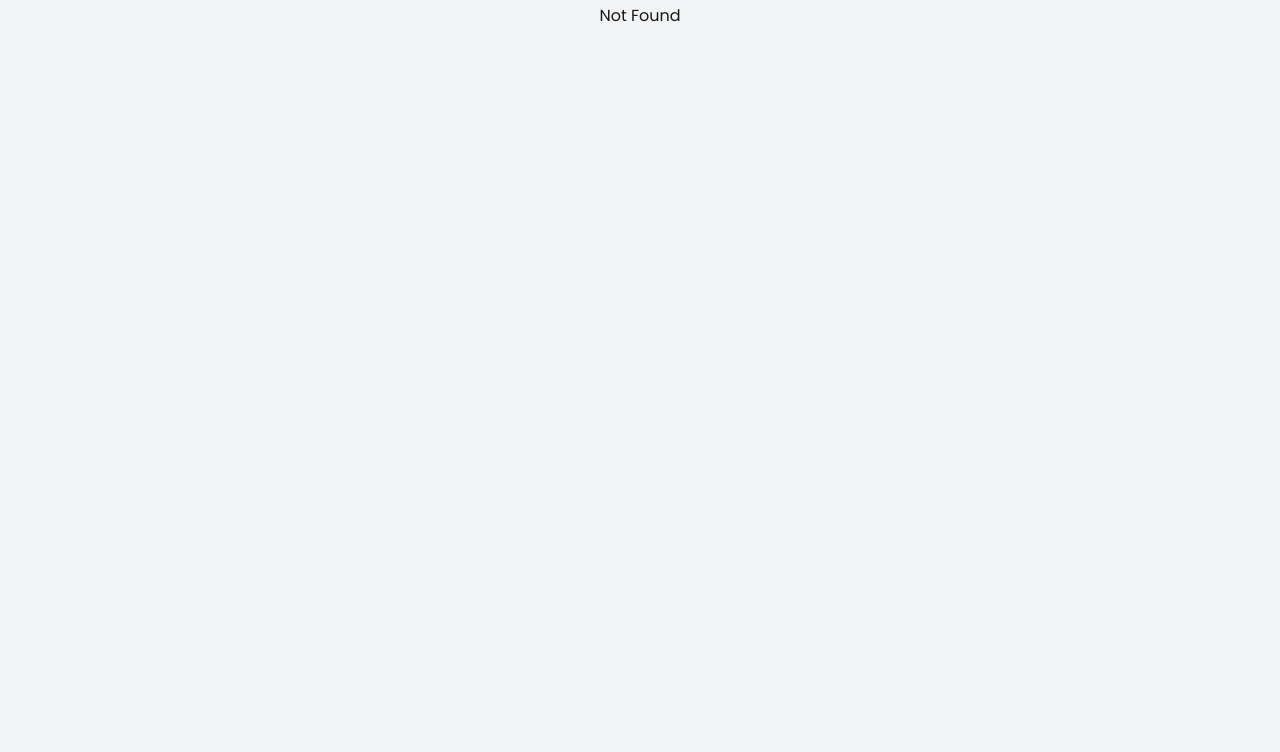
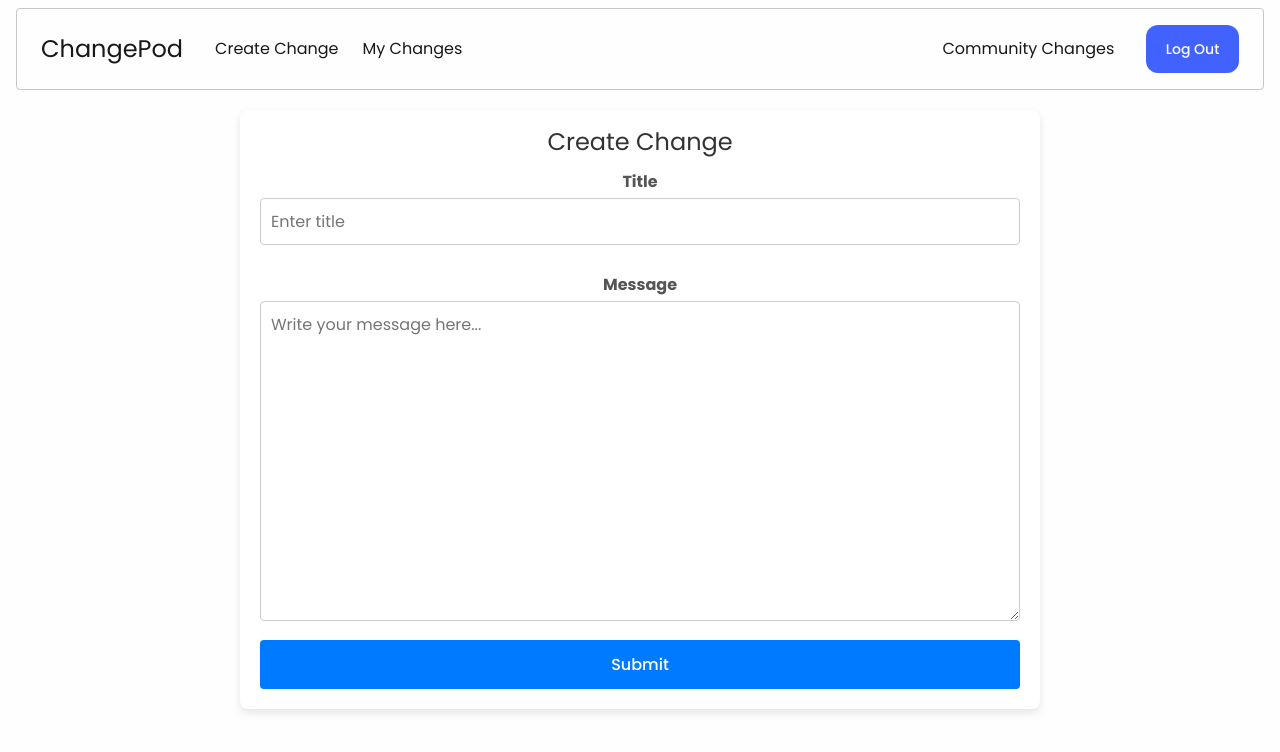
Before and after one commit to Flaryiest/hack-the-change, a React (Vite) app in the folder Frontend/: page /dashboard/create in a window 1280 px wide. Shown: the top 752 px of the page. Built offline with nearby package versions, Linux system fonts and the light colour scheme.

Commit message:
created basic pages for dashboard

```diff
--- a/Frontend/src/Router.jsx
+++ b/Frontend/src/Router.jsx
@@ -4,7 +4,7 @@ import DashboardLayout from "./components/Dashboard/DashboardLayout.jsx"
 import Homepage from "./components/Homepage.jsx"
 import Login from "./components/Login.jsx"
 import Dashboard from "./components/Dashboard/Dashboard.jsx"
-
+import CreateChange from "./components/Dashboard/CreateChange.jsx"
 const router = createBrowserRouter(
     createRoutesFromElements(
         <>
@@ -14,6 +14,7 @@ const router = createBrowserRouter(
             </Route>
             <Route element={<DashboardLayout />}>
                 <Route path="/dashboard" element={<Dashboard />} />
+                <Route path="/dashboard/create" element={<CreateChange/>} />
             </Route>
             <Route path="*" element={<div>Not Found</div>} />
         </>
--- /dev/null
+++ b/Frontend/src/components/Dashboard/CreateChange.jsx
@@ -0,0 +1,47 @@
+import React, { useState } from 'react';
+import '../../style/CreateChange.css';
+
+const CreateChange = () => {
+  const [title, setTitle] = useState('');
+  const [message, setMessage] = useState('');
+
+  const handleSubmit = (e) => {
+    e.preventDefault();
+    console.log("Form Submitted:", { title, message });
+    setTitle('');
+    setMessage('');
+  }
+
+  return (
+    <div className="create-change-form-container">
+      <form className="create-change-form" onSubmit={handleSubmit}>
+        <h2 className="create-change-form-title">Create Change</h2>
+
+        <label htmlFor="title" className="create-change-form-label">Title</label>
+        <input
+          type="text"
+          id="title"
+          className="create-change-form-input"
+          value={title}
+          onChange={(e) => setTitle(e.target.value)}
+          placeholder="Enter title"
+          required
+        />
+
+        <label htmlFor="message" className="create-change-form-label">Message</label>
+        <textarea
+          id="message"
+          className="create-change-form-textarea"
+          value={message}
+          onChange={(e) => setMessage(e.target.value)}
+          placeholder="Write your message here..."
+          required
+        />
+
+        <button type="submit" className="create-change-form-button">Submit</button>
+      </form>
+    </div>
+  )
+}
+
+export default CreateChange
--- a/Frontend/src/components/Dashboard/Dashboard.jsx
+++ b/Frontend/src/components/Dashboard/Dashboard.jsx
@@ -13,7 +13,7 @@ const Dashboard = () => {
       <div className="dashboard-divider" />
 
       <section className="dashboard-section">
-        <h2>Recent Change</h2>
+        <h2>Recent Changes</h2>
         <div className="dashboard-cards">
           <div className="dashboard-card">Recent item 1</div>
           <div className="dashboard-card">Recent item 2</div>
@@ -24,7 +24,7 @@ const Dashboard = () => {
       <div className="dashboard-divider" />
 
       <section className="dashboard-section">
-        <h2>Popular Change</h2>
+        <h2>Popular Changes</h2>
         <div className="dashboard-cards">
           <div className="dashboard-card">Popular item 1</div>
           <div className="dashboard-card">Popular item 2</div>
--- a/Frontend/src/components/Dashboard/DashboardNavbar.jsx
+++ b/Frontend/src/components/Dashboard/DashboardNavbar.jsx
@@ -6,13 +6,13 @@ export default function DashboardNavbar() {
             <div className="navbar-left">
                 <div className="navbar-header"><Link to="">ChangePod</Link></div>
                 <ul className="navbar-left-links">
-                    <li className="navbar-link"><Link className="navbar-left-link-text-" to="">Create Change</Link></li>
-                    <li className="navbar-link"><Link className="navbar-left-link-text" to="">My Changes</Link></li>
+                    <li className="navbar-link"><Link className="navbar-left-link-text-" to="dashboard/create">Create Change</Link></li>
+                    <li className="navbar-link"><Link className="navbar-left-link-text" to="dashboard/changes">My Changes</Link></li>
                 </ul>
             </div>
             <div className="navbar-right">
                 <ul className="navbar-right-links">
-                    <li className="navbar-link"><Link className="navbar-right-link-text" to="demo">Community Changes</Link></li>
+                    <li className="navbar-link"><Link className="navbar-right-link-text" to="dashboard/community">Community Changes</Link></li>
                 </ul>
                 <Link to="login" className="navbar-login"><button className="navbar-button">Log Out</button></Link>
             </div>
--- a/Frontend/src/components/Homepage.jsx
+++ b/Frontend/src/components/Homepage.jsx
@@ -1,5 +1,15 @@
+import { Link } from "react-router-dom"
+import "../style/Homepage.css"
 export default function Homepage() {
     return <div>
-
+            <div className="section-one">
+                <div className="section-one-content">
+                        <div className="section-one-sub-header">
+                        </div>
+                        <h1 className="section-one-header"><span className="aqua">Your Voice. Your Choices.</span></h1>
+                    <div className="section-one-text">Founded by passionate individuals with diverse backgrounds, we are a registered Canadian non-profit organization striving to promote understanding and awareness of AI’s potential impact on our lives. </div>
+                    <img className="section-one-image" src="/assets/democracy.png"></img>
+                </div>
+        </div>
     </div>
 }
--- /dev/null
+++ b/Frontend/src/style/CreateChange.css
@@ -0,0 +1,72 @@
+.create-change-form-container {
+    display: flex;
+    justify-content: center;
+    min-height: 70vh;
+    background-color: #fefefe;
+    padding: 20px;
+}
+
+.create-change-form {
+    width: 100%;
+    max-width: 800px;
+    background: #ffffff;
+    padding: 20px;
+    border-radius: 8px;
+    box-shadow: 0 4px 8px rgba(0, 0, 0, 0.1);
+    box-sizing: border-box;
+}
+
+.create-change-form-title {
+    text-align: center;
+    font-size: 1.5em;
+    margin-bottom: 20px;
+    color: #333;
+}
+
+.create-change-form-label {
+    display: block;
+    margin-bottom: 8px;
+    font-weight: bold;
+    color: #555;
+    margin-top: 16px;
+}
+
+.create-change-form-input,
+.create-change-form-textarea {
+    width: 100%;
+    padding: 10px;
+    margin-bottom: 16px;
+    border: 1px solid #ccc;
+    border-radius: 4px;
+    font-size: 1em;
+    font-family: "Poppins";
+    box-sizing: border-box;
+}
+
+.create-change-form-textarea {
+    resize: vertical;
+    min-height: 40vh;
+}
+
+
+.create-change-form-button {
+    width: 100%;
+    padding: 12px;
+    background-color: #007bff;
+    color: #ffffff;
+    border: none;
+    border-radius: 4px;
+    font-size: 1em;
+    cursor: pointer;
+    transition: background-color 0.3s ease;
+}
+
+.create-change-form-button:hover {
+    background-color: #0056b3;
+}
+
+@media (max-width: 480px) {
+    .create-change-form {
+    padding: 15px;
+    }
+}
--- a/Frontend/src/style/Dashboard.css
+++ b/Frontend/src/style/Dashboard.css
@@ -1,12 +1,12 @@
-
 .dashboard-container {
     display: flex;
     flex-direction: column;
-    gap: 20px;
+    gap: 32px;
     padding: 20px;
+    padding-top: 32px;
     max-width: 1200px;
     margin: auto;
-    font-family: Arial, sans-serif;
+
   }
 
   .dashboard-section {
@@ -29,13 +29,13 @@
 
   .dashboard-card {
     padding: 15px;
-    background-color: #f5f5f5;
+    background-color: #fefefe;
     border-radius: 8px;
     box-shadow: 0 4px 6px rgba(0, 0, 0, 0.1);
     font-size: 0.9em;
     color: #444;
     transition: box-shadow 0.2s ease;
-    min-height: 80px;
+    min-height: 120px;
   }
 
   .dashboard-card:hover {
--- /dev/null
+++ b/Frontend/src/style/Homepage.css
@@ -0,0 +1,97 @@
+.section-one {
+    max-width: 100dvw;
+    max-height: 1200px;
+    display: flex;
+    justify-content: center;
+    margin-top: 4dvh;
+}
+
+.section-one-content {
+    display: flex;
+    flex-direction: column;
+    width: 800px;
+    align-items: center;
+    gap: 32px;
+}
+
+.section-one-header {
+    font-family: "Poppins";
+    font-size: 2.8em;
+    font-weight: 600;
+    line-height: 1.2em;
+    width: 1000px;
+    gap: 12px;
+    display: flex;
+    flex-wrap: wrap;
+    text-wrap: wrap;
+    justify-content: center;
+}
+
+.section-one-sub-header {
+    font-family: "Poppins";
+    font-weight: 700;
+    display: flex;
+    font-size: 2em;
+    flex-direction: column;
+    align-items: flex-start;
+    width: 1000px;
+    gap: 24px;
+    margin-bottom: 32px;
+}
+
+.sectionOneImage {
+    border-radius: 5%;
+    max-height: 600px;
+    max-width: 80dvw;
+    z-index: 10;
+}
+
+.section-one-text {
+    font-size: 22px;
+    line-height: 1.5;
+}
+
+
+@media only screen and (max-width: 850px) {
+    .section-one-content {
+        width: 550px;
+    }
+    .section-one-header {
+        font-size: 2em;
+        text-align: center;
+        width: 550px;
+    }
+    .section-one-sub-header {
+        text-align: center;
+        align-items: center;
+        width: 400px;
+    }
+    .section-one-image {
+        width: 550px;
+    }
+}
+
+
+@media only screen and (max-width: 500px) {
+.section-one-content {
+    width: 350px;
+}
+.section-one-header {
+    font-size: 2em;
+    text-align: center;
+    width: 350px;
+}
+.section-one-sub-header {
+    text-align: center;
+    align-items: center;
+    width: 350px;
+}
+.section-one-text {
+    text-align: center;
+    align-items: center;
+    width: 350px;
+}
+.section-one-image {
+    width: 350px;
+}
+}
--- a/Frontend/src/style/Index.css
+++ b/Frontend/src/style/Index.css
@@ -45,7 +45,7 @@ table {
 :root {
   font-family: "Poppins", "Roboto", Inter, system-ui, Avenir, Helvetica, Arial, sans-serif;
 
-  --main-background-color:#F2F3F4;
+  --main-background-color:#fefefe;
   --main-text-color:#181818;
   --secondary-color: #4262FF;
   --tertiary-color: #FF9D48;
```
Also changed, not shown: Frontend/public/assets/democracy.png (added).
